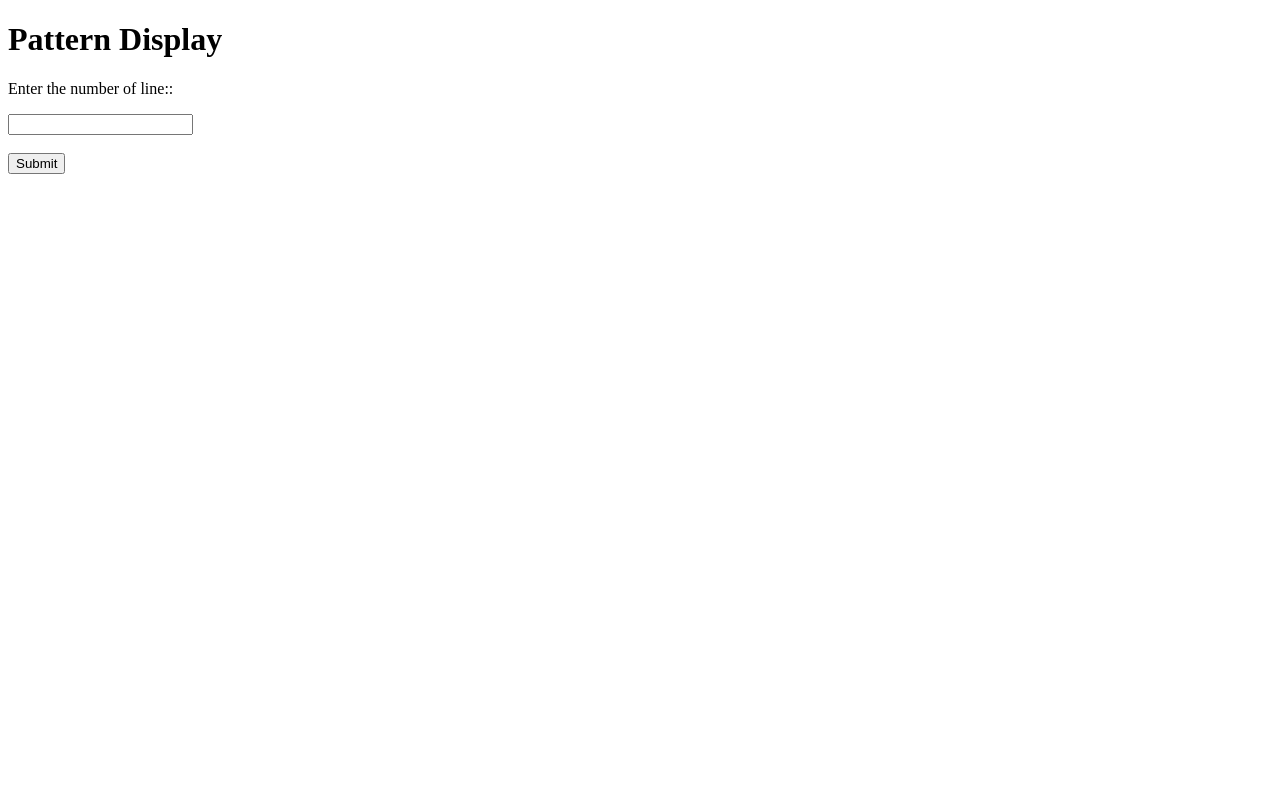
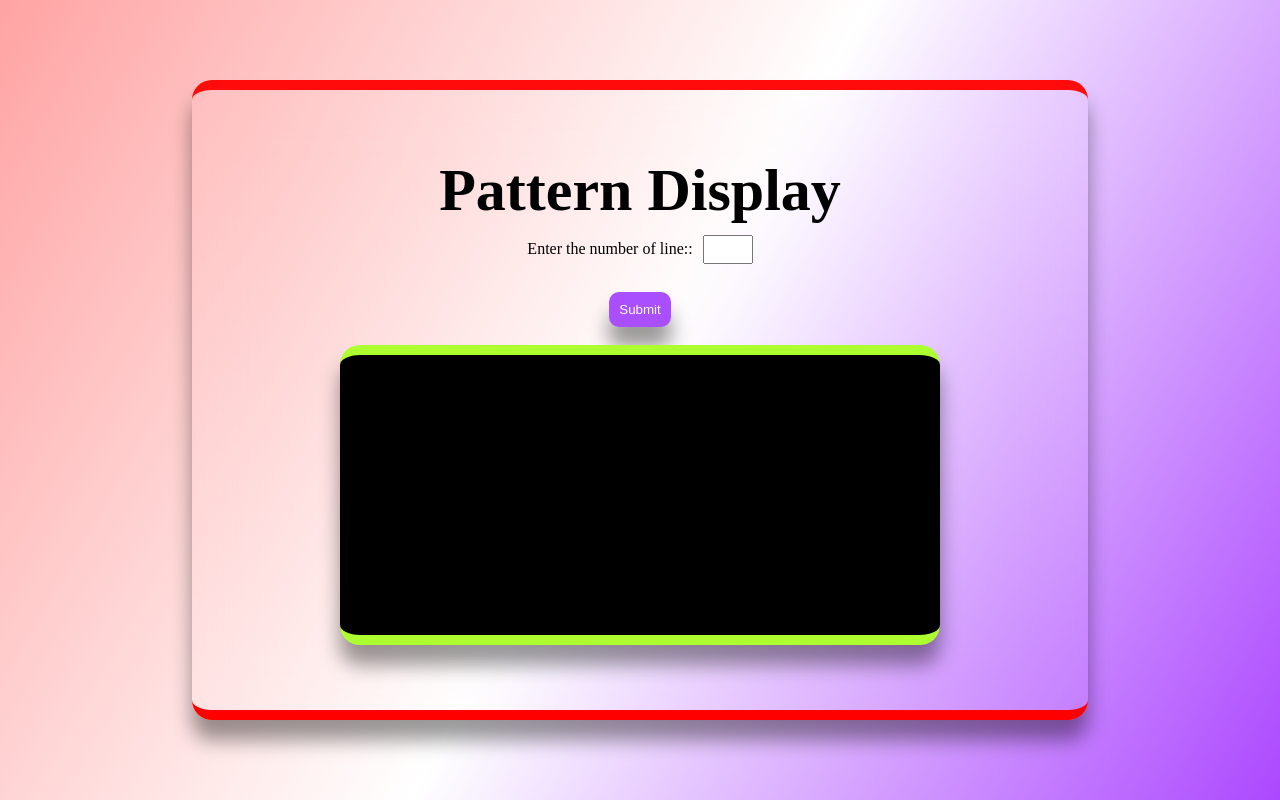
Before and after one commit to TheNoblePriest/patternstar.github.io, a plain HTML site: page index.html in a window 1280 px wide. Drawn offline with Linux system fonts and the light colour scheme.

Commit message:
CSS Added

```diff
--- a/index.html
+++ b/index.html
@@ -4,8 +4,120 @@
      <meta charset="UTF-8">
      <meta http-equiv="X-UA-Compatible" content="IE=edge">
      <meta name="viewport" content="width=device-width, initial-scale=1.0">
+     <style>
+	*{
+	margin: 0;
+	padding: 0;
+	box-sizing: border-box;
+	}
+	.container{
+	width: 100%;
+	height: 100vh;
+	display: flex;
+	justify-content: center;
+	align-items: center;
+	background-image: linear-gradient(120deg, rgb(255, 163, 163), rgb(255, 255, 255), rgb(172, 72, 255));
+	}
+	.content{
+	width: 70%;
+	height: 80%;
+	display: flex;
+	justify-content: center;
+	align-items: center;
+	backdrop-filter: blur(30px);
+	border-radius: 20px;
+	box-shadow: 0 20px 20px rgba(0, 0, 0, 0.4);
+	flex-direction: column;
+	border-top: 10px solid rgb(255, 11, 11);
+	border-bottom: 10px solid rgb(255, 0, 0);
+	}
+	.input{
+	display: flex;
+	justify-content: center;
+	align-items: center;
+	padding: 0 10px;
+	padding: 10px 0 ;
+
+	}
+	.input >input{
+	padding: 5px;
+	width: 50px;
+	margin-left: 10px;
+	}
+	.content > h1{
+	font-size: 60px;
+	}
+	.output{
+	display: flex;
+	justify-content: center;
+	width: 600px;
+	padding: 10px;
+	box-shadow: 0 20px 20px rgba(0, 0, 0, 0.4);
+	height: 300px;
+	border-radius: 20px;
+	color: rgb(22, 255, 22);
+	border-top: 10px solid greenyellow;
+	border-bottom: 10px solid greenyellow;
+	background-color: rgb(0, 0, 0);
+	}
+	.output > p{
+	margin-top: 10px;
+
+	display: flex;
+	justify-content: center;
+	flex-wrap: wrap;
+	width: 250px;
+	height: 160px;
+	font-size: 20px;
+	box-shadow: 0 10px 10px rgba(0, 0, 0, 0.4);
+	}
+	button{
+	padding: 10px;
+	border: none;
+	border-radius: 10px;
+	box-shadow: 0 20px 20px rgba(0, 0, 0, 0.4);
+	background-color: rgb(170, 79, 255);
+	color: white;
+	}
+	button:hover{
+	cursor: pointer;
+	background-color: rgb(132, 0, 255);
+
+	}
+	.float_detail{
+	position: fixed;
+	top: 10px;
+	left: 10px;
+	padding: 10px;
+	border-radius: 10px;
+	box-shadow: 0 20px 20px rgba(0, 0, 0, 0.4);
+
+	}
+	@media (max-width:800px) {
+	.container{
+	height: 99vh;
+	align-items: flex-start;
+	padding-top: 60px;
+	}
+	.content{
+	width: 90%;
+	height: 60%;
+	}
+	.output{
+	width: 250px;
+	height: 200px;
+	}
+	.content > h1{
+	font-size: 26px;
+	}
+	.output >p{
+	font-size:12px;
+	width: 72%;
+	height: 100%;
+	}
+	}
+	</style>
      <title>Pattern Display</title>
-
 </head>
 <body>
      <div class="container">
```
